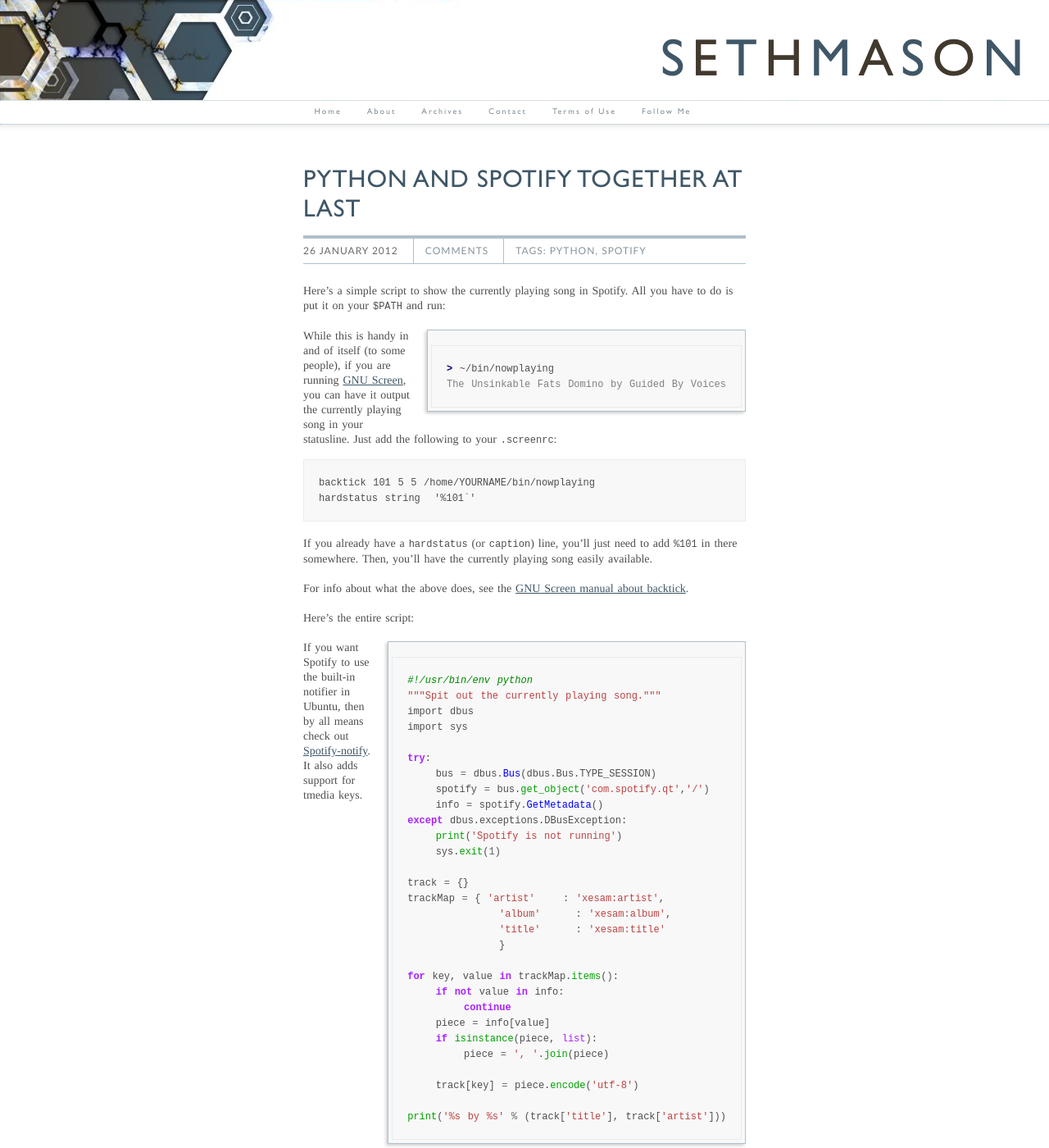
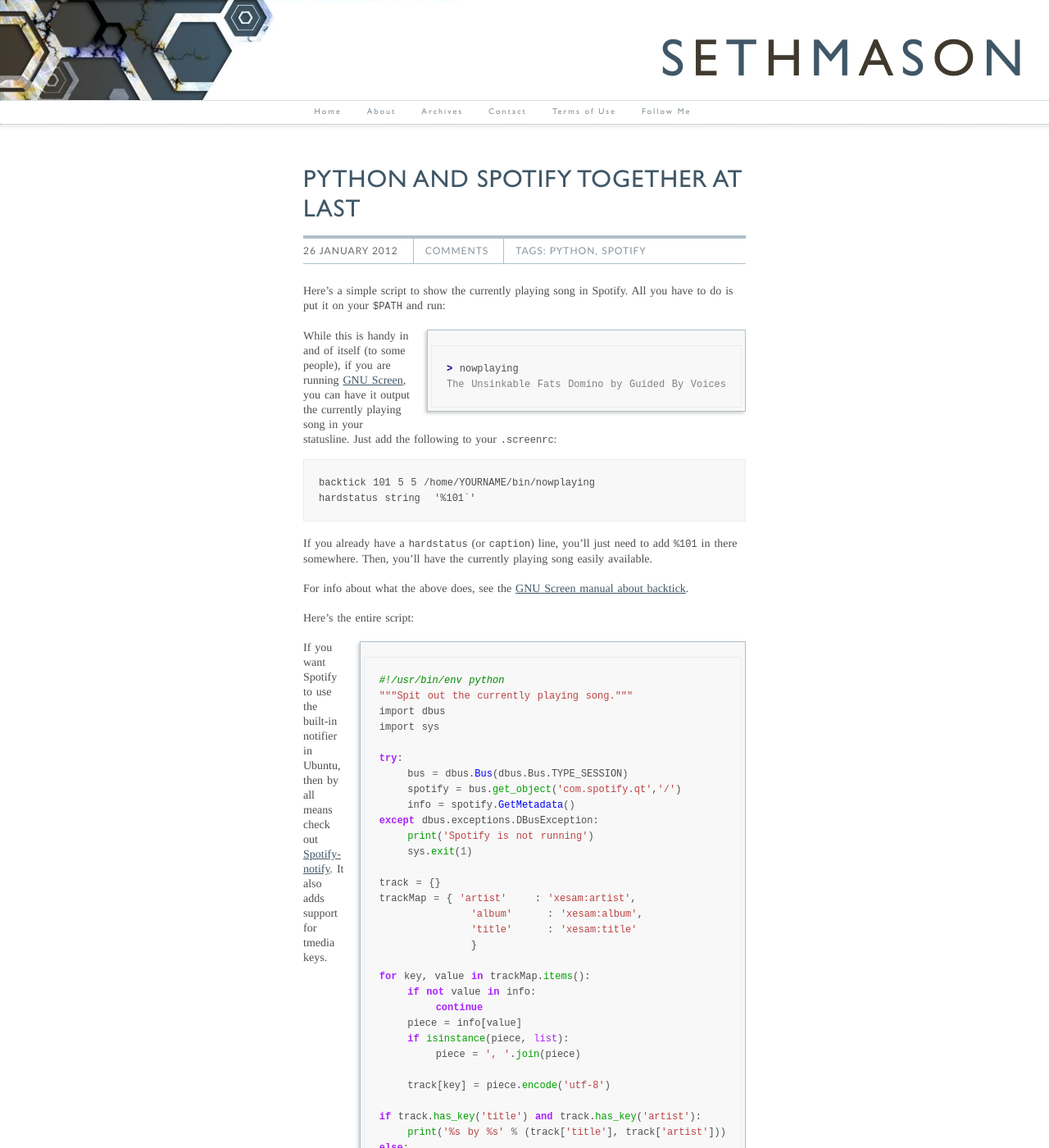
Before and after one commit to slackorama/sethmason.com, a Jekyll site: the page built from _posts/2012-01-26-python-and-spotify-together-at-last.markdown, in a window 1280 px wide and 1400 px high. Shown: the whole window at 82% size. Built offline with Jekyll 4.4.1, drawn with Linux system fonts in a browser that asks for light colours; nearby versions of some CDN libraries; comment, search, counter and statistics services are not loaded; some of the changed text lies outside the part shown.

Commit message:
Fix bug in program and update post.

```diff
--- a/_posts/2012-01-26-python-and-spotify-together-at-last.markdown
+++ b/_posts/2012-01-26-python-and-spotify-together-at-last.markdown
@@ -9,7 +9,7 @@
 have to do is put it on your `$PATH` and run:
 
 {% highlight console %}
-> ~/bin/nowplaying
+> nowplaying
 The Unsinkable Fats Domino by Guided By Voices
 {% endhighlight %}
 
@@ -57,7 +57,10 @@
 
     track[key] = piece.encode('utf-8')
 
-print('%s by %s' % (track['title'], track['artist']))
+if track.has_key('title') and track.has_key('artist'):
+    print('%s by %s' % (track['title'], track['artist']))
+else:
+    print('No song playing')
 
 {% endhighlight %}
 
```
